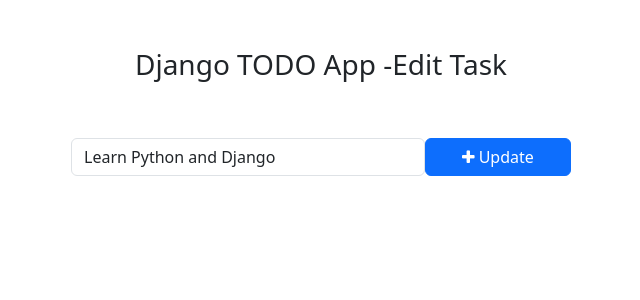
After one commit to Evezine/Todo, a Django app: page /todos/edit_task/2/ in a window 1280 px wide. The commit adds this page. Shown: the top 300 px of the page, without its empty margins (319-959 px from the left). Run offline with Django 4.2, Linux system fonts and the light colour scheme; data comes from the database, SQL or seed files in the repository; both versions use the stored data as it was after the commit.

Commit message:
todo app final

```diff
--- /dev/null
+++ b/templates/edit_task.html
@@ -0,0 +1,31 @@
+<!DOCTYPE html>
+<html lang="en">
+<head>
+    <meta charset="UTF-8">
+    <meta name="viewport" content="width=device-width, initial-scale=1.0">
+    <title>Edit task -Django TODO App</title>
+
+    <!-- Bootstrap -->
+    <link href="https://cdn.jsdelivr.net/npm/bootstrap@5.3.0-alpha1/dist/css/bootstrap.min.css" rel="stylesheet" integrity="sha384-GLhlTQ8iRABdZLl6O3oVMWSktQOp6b7In1Zl3/Jr59b6EGGoI1aFkw7cmDA6j6gD" crossorigin="anonymous">
+    <script src="https://cdn.jsdelivr.net/npm/bootstrap@5.3.0-alpha1/dist/js/bootstrap.bundle.min.js" integrity="sha384-w76AqPfDkMBDXo30jS1Sgez6pr3x5MlQ1ZAGC+nuZB+EYdgRZgiwxhTBTkF7CXvN" crossorigin="anonymous"></script>
+    <!-- Font Awesome Icons -->
+    <link rel="stylesheet" href="https://cdnjs.cloudflare.com/ajax/libs/font-awesome/4.7.0/css/font-awesome.min.css">
+
+</head>
+<body>
+    <div class="container">
+        <h3 class ="pt-5 pb-5 text-center"> Django TODO App -Edit Task</h3>
+        <form action="{% url 'edit_task'  get_task.pk %}" method="POST" style="width: 500px; margin:auto;">
+            {% csrf_token %} <!-- cross site request forgery  to prevent the form-->
+            <div class="form-group">
+                <span style="display: flex;">
+                    <input type="text" name="task" class="form-control" placeholder="Add a task"  value ="{{ get_task.task }}">
+                    <button type="submit" class="btn btn-primary" style="width: 200px;"><i class="fa fa-plus"></i> Update</button>
+                </span>
+            </div>
+        </form>
+
+    </div>
+
+</body>
+</html>
--- a/todos/urls.py
+++ b/todos/urls.py
@@ -3,6 +3,20 @@ from . import views
 
 
 urlpatterns = [
+   #Add task
    path('addTask/', views.addTask,name='addTask'),
+
+  #Mark as done
    path('mark_as_done/<int:pk>/', views.mark_as_done, name='mark_as_done'),
+
+
+  # Mark as un done
+   path('mark_as_undone/<int:pk>/', views.mark_as_undone,name='mark_as_undone'),
+
+  # Edit Feature
+   path('edit_task/<int:pk>/', views.edit_task, name='edit_task'),
+
+  # Delete task
+   path('delete_task/<int:pk>/', views.delete_task, name='delete_task'),
+
 ]
--- a/todos/views.py
+++ b/todos/views.py
@@ -12,3 +12,27 @@ def mark_as_done(request,pk):
     task.is_completed =True
     task.save()
     return redirect('home')
+
+def mark_as_undone(request,pk):
+    task =get_object_or_404(Task, pk=pk)
+    task.is_completed =False
+    task.save()
+    return redirect('home')
+
+def edit_task(request, pk):
+    get_task =get_object_or_404(Task, pk=pk) # get request to load the page or get the page ,POST is used to update or add the data
+    if request.method =='POST':
+        new_task= request.POST['task']
+        get_task.task = new_task
+        get_task.save()
+        return redirect('home')
+    else:
+        context ={
+             'get_task':get_task,
+        }
+        return render(request, 'edit_task.html',context)
+
+def delete_task(requet,pk):
+    task =get_object_or_404(Task, pk=pk)
+    task.delete()
+    return redirect('home')
```
Also changed, not shown: templates/home.html (+5 -2 lines), db.sqlite3.
